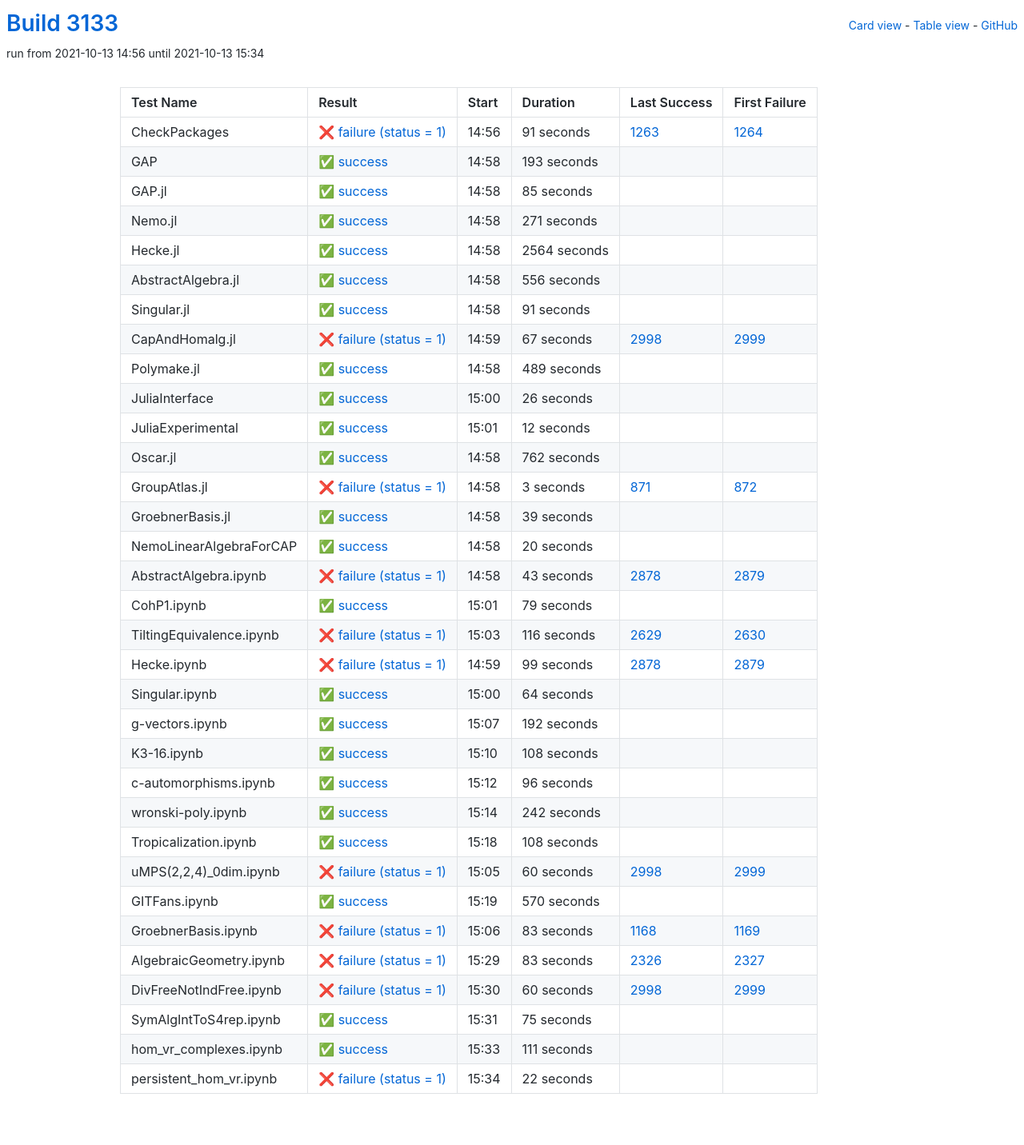
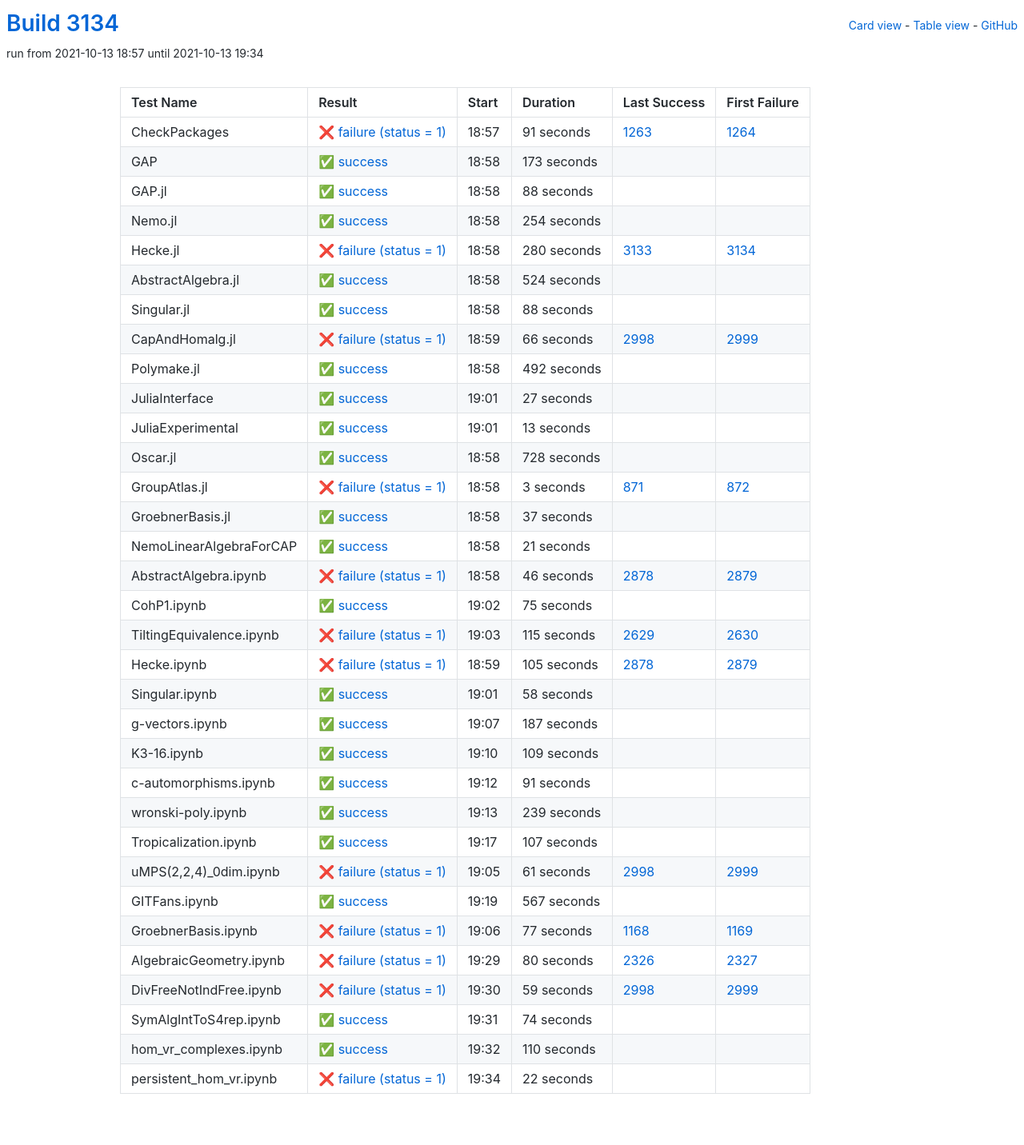
Before and after one commit to oscar-system/oscar-ci-status-stable, a Jekyll site: the page built from table.html, in a window 1280 px wide. Shown: the whole page at 80% size. Built offline with Jekyll 4.4.1, drawn with Linux system fonts in a browser that asks for light colours.

Commit message:
Build #3134

```diff
--- a/_data/ci.yml
+++ b/_data/ci.yml
@@ -1,6 +1,6 @@
 ---
-build: 3133
-build_url: https://oscarci.mathematik.uni-kl.de/job/oscar-stable/3133/
+build: 3134
+build_url: https://oscarci.mathematik.uni-kl.de/job/oscar-stable/3134/
 job: oscar-stable
 organization: oscar-system
 repo: oscar-ci-status-stable
@@ -8,8 +8,8 @@ repourl: https://github.com/oscar-system/oscar-ci-status-stable
 tests:
 - name: CheckPackages
   id: checkpackages
-  log: https://oscarci.mathematik.uni-kl.de/job/oscar-stable/3133/artifact/logs/build-3133/CheckPackages.log
-  start: 2021-10-13 14:56
+  log: https://oscarci.mathematik.uni-kl.de/job/oscar-stable/3134/artifact/logs/build-3134/CheckPackages.log
+  start: 2021-10-13 18:57
   success: false
   exitcode: 1
   status: failure
@@ -20,140 +20,140 @@ tests:
   first_failure_url: https://oscarci.mathematik.uni-kl.de/job/oscar-stable/1264/
 - name: GAP
   id: gap
-  log: https://oscarci.mathematik.uni-kl.de/job/oscar-stable/3133/artifact/logs/build-3133/GAP.log
-  start: 2021-10-13 14:58
+  log: https://oscarci.mathematik.uni-kl.de/job/oscar-stable/3134/artifact/logs/build-3134/GAP.log
+  start: 2021-10-13 18:58
   success: true
   exitcode: 0
   status: success
-  duration: 193
+  duration: 173
   last_success: false
   last_success_url:
   first_failure: false
   first_failure_url:
 - name: GAP.jl
   id: gap-jl
-  log: https://oscarci.mathematik.uni-kl.de/job/oscar-stable/3133/artifact/logs/build-3133/GAP.jl.log
-  start: 2021-10-13 14:58
+  log: https://oscarci.mathematik.uni-kl.de/job/oscar-stable/3134/artifact/logs/build-3134/GAP.jl.log
+  start: 2021-10-13 18:58
   success: true
   exitcode: 0
   status: success
-  duration: 85
+  duration: 88
   last_success: false
   last_success_url:
   first_failure: false
   first_failure_url:
 - name: Nemo.jl
   id: nemo-jl
-  log: https://oscarci.mathematik.uni-kl.de/job/oscar-stable/3133/artifact/logs/build-3133/Nemo.jl.log
-  start: 2021-10-13 14:58
+  log: https://oscarci.mathematik.uni-kl.de/job/oscar-stable/3134/artifact/logs/build-3134/Nemo.jl.log
+  start: 2021-10-13 18:58
   success: true
   exitcode: 0
   status: success
-  duration: 271
+  duration: 254
   last_success: false
   last_success_url:
   first_failure: false
   first_failure_url:
 - name: Hecke.jl
   id: hecke-jl
-  log: https://oscarci.mathematik.uni-kl.de/job/oscar-stable/3133/artifact/logs/build-3133/Hecke.jl.log
-  start: 2021-10-13 14:58
+  log: https://oscarci.mathematik.uni-kl.de/job/oscar-stable/3134/artifact/logs/build-3134/Hecke.jl.log
+  start: 2021-10-13 18:58
+  success: false
+  exitcode: 1
+  status: failure
+  duration: 280
+  last_success: 3133
+  last_success_url: https://oscarci.mathematik.uni-kl.de/job/oscar-stable/3133/
+  first_failure: 3134
+  first_failure_url: https://oscarci.mathematik.uni-kl.de/job/oscar-stable/3134/
+- name: AbstractAlgebra.jl
+  id: abstractalgebra-jl
+  log: https://oscarci.mathematik.uni-kl.de/job/oscar-stable/3134/artifact/logs/build-3134/AbstractAlgebra.jl.log
+  start: 2021-10-13 18:58
   success: true
   exitcode: 0
   status: success
-  duration: 2564
-  last_success: false
-  last_success_url:
-  first_failure: false
-  first_failure_url:
-- name: AbstractAlgebra.jl
-  id: abstractalgebra-jl
-  log: https://oscarci.mathematik.uni-kl.de/job/oscar-stable/3133/artifact/logs/build-3133/AbstractAlgebra.jl.log
-  start: 2021-10-13 14:58
-  success: true
-  exitcode: 0
-  status: success
-  duration: 556
+  duration: 524
   last_success: false
   last_success_url:
   first_failure: false
   first_failure_url:
 - name: Singular.jl
   id: singular-jl
-  log: https://oscarci.mathematik.uni-kl.de/job/oscar-stable/3133/artifact/logs/build-3133/Singular.jl.log
-  start: 2021-10-13 14:58
+  log: https://oscarci.mathematik.uni-kl.de/job/oscar-stable/3134/artifact/logs/build-3134/Singular.jl.log
+  start: 2021-10-13 18:58
   success: true
   exitcode: 0
   status: success
-  duration: 91
+  duration: 88
   last_success: false
   last_success_url:
   first_failure: false
   first_failure_url:
 - name: CapAndHomalg.jl
   id: capandhomalg-jl
-  log: https://oscarci.mathematik.uni-kl.de/job/oscar-stable/3133/artifact/logs/build-3133/CapAndHomalg.jl.log
-  start: 2021-10-13 14:59
+  log: https://oscarci.mathematik.uni-kl.de/job/oscar-stable/3134/artifact/logs/build-3134/CapAndHomalg.jl.log
+  start: 2021-10-13 18:59
   success: false
   exitcode: 1
   status: failure
-  duration: 67
+  duration: 66
   last_success: 2998
   last_success_url: https://oscarci.mathematik.uni-kl.de/job/oscar-stable/2998/
   first_failure: 2999
   first_failure_url: https://oscarci.mathematik.uni-kl.de/job/oscar-stable/2999/
 - name: Polymake.jl
   id: polymake-jl
-  log: https://oscarci.mathematik.uni-kl.de/job/oscar-stable/3133/artifact/logs/build-3133/Polymake.jl.log
-  start: 2021-10-13 14:58
+  log: https://oscarci.mathematik.uni-kl.de/job/oscar-stable/3134/artifact/logs/build-3134/Polymake.jl.log
+  start: 2021-10-13 18:58
   success: true
   exitcode: 0
   status: success
-  duration: 489
+  duration: 492
   last_success: false
   last_success_url:
   first_failure: false
   first_failure_url:
 - name: JuliaInterface
   id: juliainterface
-  log: https://oscarci.mathematik.uni-kl.de/job/oscar-stable/3133/artifact/logs/build-3133/JuliaInterface.log
-  start: 2021-10-13 15:00
+  log: https://oscarci.mathematik.uni-kl.de/job/oscar-stable/3134/artifact/logs/build-3134/JuliaInterface.log
+  start: 2021-10-13 19:01
   success: true
   exitcode: 0
   status: success
-  duration: 26
+  duration: 27
   last_success: false
   last_success_url:
   first_failure: false
   first_failure_url:
 - name: JuliaExperimental
   id: juliaexperimental
-  log: https://oscarci.mathematik.uni-kl.de/job/oscar-stable/3133/artifact/logs/build-3133/JuliaExperimental.log
-  start: 2021-10-13 15:01
+  log: https://oscarci.mathematik.uni-kl.de/job/oscar-stable/3134/artifact/logs/build-3134/JuliaExperimental.log
+  start: 2021-10-13 19:01
   success: true
   exitcode: 0
   status: success
-  duration: 12
+  duration: 13
   last_success: false
   last_success_url:
   first_failure: false
   first_failure_url:
 - name: Oscar.jl
   id: oscar-jl
-  log: https://oscarci.mathematik.uni-kl.de/job/oscar-stable/3133/artifact/logs/build-3133/Oscar.jl.log
-  start: 2021-10-13 14:58
+  log: https://oscarci.mathematik.uni-kl.de/job/oscar-stable/3134/artifact/logs/build-3134/Oscar.jl.log
+  start: 2021-10-13 18:58
   success: true
   exitcode: 0
   status: success
-  duration: 762
+  duration: 728
   last_success: false
   last_success_url:
   first_failure: false
   first_failure_url:
 - name: GroupAtlas.jl
   id: groupatlas-jl
-  log: https://oscarci.mathematik.uni-kl.de/job/oscar-stable/3133/artifact/logs/build-3133/GroupAtlas.jl.log
-  start: 2021-10-13 14:58
+  log: https://oscarci.mathematik.uni-kl.de/job/oscar-stable/3134/artifact/logs/build-3134/GroupAtlas.jl.log
+  start: 2021-10-13 18:58
   success: false
   exitcode: 1
   status: failure
@@ -164,212 +164,44 @@ tests:
   first_failure_url: https://oscarci.mathematik.uni-kl.de/job/oscar-stable/872/
 - name: GroebnerBasis.jl
   id: groebnerbasis-jl
-  log: https://oscarci.mathematik.uni-kl.de/job/oscar-stable/3133/artifact/logs/build-3133/GroebnerBasis.jl.log
-  start: 2021-10-13 14:58
+  log: https://oscarci.mathematik.uni-kl.de/job/oscar-stable/3134/artifact/logs/build-3134/GroebnerBasis.jl.log
+  start: 2021-10-13 18:58
   success: true
   exitcode: 0
   status: success
-  duration: 39
+  duration: 37
   last_success: false
   last_success_url:
   first_failure: false
   first_failure_url:
 - name: NemoLinearAlgebraForCAP
   id: nemolinearalgebraforcap
-  log: https://oscarci.mathematik.uni-kl.de/job/oscar-stable/3133/artifact/logs/build-3133/NemoLinearAlgebraForCAP.log
-  start: 2021-10-13 14:58
+  log: https://oscarci.mathematik.uni-kl.de/job/oscar-stable/3134/artifact/logs/build-3134/NemoLinearAlgebraForCAP.log
+  start: 2021-10-13 18:58
   success: true
   exitcode: 0
   status: success
-  duration: 20
+  duration: 21
   last_success: false
   last_success_url:
   first_failure: false
   first_failure_url:
 - name: AbstractAlgebra.ipynb
   id: abstractalgebra-ipynb
-  log: https://oscarci.mathematik.uni-kl.de/job/oscar-stable/3133/artifact/logs/build-3133/AbstractAlgebra.ipynb.log
-  start: 2021-10-13 14:58
+  log: https://oscarci.mathematik.uni-kl.de/job/oscar-stable/3134/artifact/logs/build-3134/AbstractAlgebra.ipynb.log
+  start: 2021-10-13 18:58
   success: false
   exitcode: 1
   status: failure
-  duration: 43
+  duration: 46
   last_success: 2878
   last_success_url: https://oscarci.mathematik.uni-kl.de/job/oscar-stable/2878/
   first_failure: 2879
   first_failure_url: https://oscarci.mathematik.uni-kl.de/job/oscar-stable/2879/
 - name: CohP1.ipynb
   id: cohp1-ipynb
-  log: https://oscarci.mathematik.uni-kl.de/job/oscar-stable/3133/artifact/logs/build-3133/CohP1.ipynb.log
-  start: 2021-10-13 15:01
-  success: true
-  exitcode: 0
-  status: success
-  duration: 79
-  last_success: false
-  last_success_url:
-  first_failure: false
-  first_failure_url:
-- name: TiltingEquivalence.ipynb
-  id: tiltingequivalence-ipynb
-  log: https://oscarci.mathematik.uni-kl.de/job/oscar-stable/3133/artifact/logs/build-3133/TiltingEquivalence.ipynb.log
-  start: 2021-10-13 15:03
-  success: false
-  exitcode: 1
-  status: failure
-  duration: 116
-  last_success: 2629
-  last_success_url: https://oscarci.mathematik.uni-kl.de/job/oscar-stable/2629/
-  first_failure: 2630
-  first_failure_url: https://oscarci.mathematik.uni-kl.de/job/oscar-stable/2630/
-- name: Hecke.ipynb
-  id: hecke-ipynb
-  log: https://oscarci.mathematik.uni-kl.de/job/oscar-stable/3133/artifact/logs/build-3133/Hecke.ipynb.log
-  start: 2021-10-13 14:59
-  success: false
-  exitcode: 1
-  status: failure
-  duration: 99
-  last_success: 2878
-  last_success_url: https://oscarci.mathematik.uni-kl.de/job/oscar-stable/2878/
-  first_failure: 2879
-  first_failure_url: https://oscarci.mathematik.uni-kl.de/job/oscar-stable/2879/
-- name: Singular.ipynb
-  id: singular-ipynb
-  log: https://oscarci.mathematik.uni-kl.de/job/oscar-stable/3133/artifact/logs/build-3133/Singular.ipynb.log
-  start: 2021-10-13 15:00
-  success: true
-  exitcode: 0
-  status: success
-  duration: 64
-  last_success: false
-  last_success_url:
-  first_failure: false
-  first_failure_url:
-- name: g-vectors.ipynb
-  id: g-vectors-ipynb
-  log: https://oscarci.mathematik.uni-kl.de/job/oscar-stable/3133/artifact/logs/build-3133/g-vectors.ipynb.log
-  start: 2021-10-13 15:07
-  success: true
-  exitcode: 0
-  status: success
-  duration: 192
-  last_success: false
-  last_success_url:
-  first_failure: false
-  first_failure_url:
-- name: K3-16.ipynb
-  id: k3-16-ipynb
-  log: https://oscarci.mathematik.uni-kl.de/job/oscar-stable/3133/artifact/logs/build-3133/K3-16.ipynb.log
-  start: 2021-10-13 15:10
-  success: true
-  exitcode: 0
-  status: success
-  duration: 108
-  last_success: false
-  last_success_url:
-  first_failure: false
-  first_failure_url:
-- name: c-automorphisms.ipynb
-  id: c-automorphisms-ipynb
-  log: https://oscarci.mathematik.uni-kl.de/job/oscar-stable/3133/artifact/logs/build-3133/c-automorphisms.ipynb.log
-  start: 2021-10-13 15:12
-  success: true
-  exitcode: 0
-  status: success
-  duration: 96
-  last_success: false
-  last_success_url:
-  first_failure: false
-  first_failure_url:
-- name: wronski-poly.ipynb
-  id: wronski-poly-ipynb
-  log: https://oscarci.mathematik.uni-kl.de/job/oscar-stable/3133/artifact/logs/build-3133/wronski-poly.ipynb.log
-  start: 2021-10-13 15:14
-  success: true
-  exitcode: 0
-  status: success
-  duration: 242
-  last_success: false
-  last_success_url:
-  first_failure: false
-  first_failure_url:
-- name: Tropicalization.ipynb
-  id: tropicalization-ipynb
-  log: https://oscarci.mathematik.uni-kl.de/job/oscar-stable/3133/artifact/logs/build-3133/Tropicalization.ipynb.log
-  start: 2021-10-13 15:18
-  success: true
-  exitcode: 0
-  status: success
-  duration: 108
-  last_success: false
-  last_success_url:
-  first_failure: false
-  first_failure_url:
-- name: uMPS(2,2,4)_0dim.ipynb
-  id: umps-2-2-4-0dim-ipynb
-  log: https://oscarci.mathematik.uni-kl.de/job/oscar-stable/3133/artifact/logs/build-3133/uMPS-2-2-4-_0dim.ipynb.log
-  start: 2021-10-13 15:05
-  success: false
-  exitcode: 1
-  status: failure
-  duration: 60
-  last_success: 2998
-  last_success_url: https://oscarci.mathematik.uni-kl.de/job/oscar-stable/2998/
-  first_failure: 2999
-  first_failure_url: https://oscarci.mathematik.uni-kl.de/job/oscar-stable/2999/
-- name: GITFans.ipynb
-  id: gitfans-ipynb
-  log: https://oscarci.mathematik.uni-kl.de/job/oscar-stable/3133/artifact/logs/build-3133/GITFans.ipynb.log
-  start: 2021-10-13 15:19
-  success: true
-  exitcode: 0
-  status: success
-  duration: 570
-  last_success: false
-  last_success_url:
-  first_failure: false
-  first_failure_url:
-- name: GroebnerBasis.ipynb
-  id: groebnerbasis-ipynb
-  log: https://oscarci.mathematik.uni-kl.de/job/oscar-stable/3133/artifact/logs/build-3133/GroebnerBasis.ipynb.log
-  start: 2021-10-13 15:06
-  success: false
-  exitcode: 1
-  status: failure
-  duration: 83
-  last_success: 1168
-  last_success_url: https://oscarci.mathematik.uni-kl.de/job/oscar-stable/1168/
-  first_failure: 1169
-  first_failure_url: https://oscarci.mathematik.uni-kl.de/job/oscar-stable/1169/
-- name: AlgebraicGeometry.ipynb
-  id: algebraicgeometry-ipynb
-  log: https://oscarci.mathematik.uni-kl.de/job/oscar-stable/3133/artifact/logs/build-3133/AlgebraicGeometry.ipynb.log
-  start: 2021-10-13 15:29
-  success: false
-  exitcode: 1
-  status: failure
-  duration: 83
-  last_success: 2326
-  last_success_url: https://oscarci.mathematik.uni-kl.de/job/oscar-stable/2326/
-  first_failure: 2327
-  first_failure_url: https://oscarci.mathematik.uni-kl.de/job/oscar-stable/2327/
-- name: DivFreeNotIndFree.ipynb
-  id: divfreenotindfree-ipynb
-  log: https://oscarci.mathematik.uni-kl.de/job/oscar-stable/3133/artifact/logs/build-3133/DivFreeNotIndFree.ipynb.log
-  start: 2021-10-13 15:30
-  success: false
-  exitcode: 1
-  status: failure
-  duration: 60
-  last_success: 2998
-  last_success_url: https://oscarci.mathematik.uni-kl.de/job/oscar-stable/2998/
-  first_failure: 2999
-  first_failure_url: https://oscarci.mathematik.uni-kl.de/job/oscar-stable/2999/
-- name: SymAlgIntToS4rep.ipynb
-  id: symalginttos4rep-ipynb
-  log: https://oscarci.mathematik.uni-kl.de/job/oscar-stable/3133/artifact/logs/build-3133/SymAlgIntToS4rep.ipynb.log
-  start: 2021-10-13 15:31
+  log: https://oscarci.mathematik.uni-kl.de/job/oscar-stable/3134/artifact/logs/build-3134/CohP1.ipynb.log
+  start: 2021-10-13 19:02
   success: true
   exitcode: 0
   status: success
@@ -378,22 +210,190 @@ tests:
   last_success_url:
   first_failure: false
   first_failure_url:
-- name: hom_vr_complexes.ipynb
-  id: hom-vr-complexes-ipynb
-  log: https://oscarci.mathematik.uni-kl.de/job/oscar-stable/3133/artifact/logs/build-3133/hom_vr_complexes.ipynb.log
-  start: 2021-10-13 15:33
+- name: TiltingEquivalence.ipynb
+  id: tiltingequivalence-ipynb
+  log: https://oscarci.mathematik.uni-kl.de/job/oscar-stable/3134/artifact/logs/build-3134/TiltingEquivalence.ipynb.log
+  start: 2021-10-13 19:03
+  success: false
+  exitcode: 1
+  status: failure
+  duration: 115
+  last_success: 2629
+  last_success_url: https://oscarci.mathematik.uni-kl.de/job/oscar-stable/2629/
+  first_failure: 2630
+  first_failure_url: https://oscarci.mathematik.uni-kl.de/job/oscar-stable/2630/
+- name: Hecke.ipynb
+  id: hecke-ipynb
+  log: https://oscarci.mathematik.uni-kl.de/job/oscar-stable/3134/artifact/logs/build-3134/Hecke.ipynb.log
+  start: 2021-10-13 18:59
+  success: false
+  exitcode: 1
+  status: failure
+  duration: 105
+  last_success: 2878
+  last_success_url: https://oscarci.mathematik.uni-kl.de/job/oscar-stable/2878/
+  first_failure: 2879
+  first_failure_url: https://oscarci.mathematik.uni-kl.de/job/oscar-stable/2879/
+- name: Singular.ipynb
+  id: singular-ipynb
+  log: https://oscarci.mathematik.uni-kl.de/job/oscar-stable/3134/artifact/logs/build-3134/Singular.ipynb.log
+  start: 2021-10-13 19:01
   success: true
   exitcode: 0
   status: success
-  duration: 111
+  duration: 58
+  last_success: false
+  last_success_url:
+  first_failure: false
+  first_failure_url:
+- name: g-vectors.ipynb
+  id: g-vectors-ipynb
+  log: https://oscarci.mathematik.uni-kl.de/job/oscar-stable/3134/artifact/logs/build-3134/g-vectors.ipynb.log
+  start: 2021-10-13 19:07
+  success: true
+  exitcode: 0
+  status: success
+  duration: 187
+  last_success: false
+  last_success_url:
+  first_failure: false
+  first_failure_url:
+- name: K3-16.ipynb
+  id: k3-16-ipynb
+  log: https://oscarci.mathematik.uni-kl.de/job/oscar-stable/3134/artifact/logs/build-3134/K3-16.ipynb.log
+  start: 2021-10-13 19:10
+  success: true
+  exitcode: 0
+  status: success
+  duration: 109
+  last_success: false
+  last_success_url:
+  first_failure: false
+  first_failure_url:
+- name: c-automorphisms.ipynb
+  id: c-automorphisms-ipynb
+  log: https://oscarci.mathematik.uni-kl.de/job/oscar-stable/3134/artifact/logs/build-3134/c-automorphisms.ipynb.log
+  start: 2021-10-13 19:12
+  success: true
+  exitcode: 0
+  status: success
+  duration: 91
+  last_success: false
+  last_success_url:
+  first_failure: false
+  first_failure_url:
+- name: wronski-poly.ipynb
+  id: wronski-poly-ipynb
+  log: https://oscarci.mathematik.uni-kl.de/job/oscar-stable/3134/artifact/logs/build-3134/wronski-poly.ipynb.log
+  start: 2021-10-13 19:13
+  success: true
+  exitcode: 0
+  status: success
+  duration: 239
+  last_success: false
+  last_success_url:
+  first_failure: false
+  first_failure_url:
+- name: Tropicalization.ipynb
+  id: tropicalization-ipynb
+  log: https://oscarci.mathematik.uni-kl.de/job/oscar-stable/3134/artifact/logs/build-3134/Tropicalization.ipynb.log
+  start: 2021-10-13 19:17
+  success: true
+  exitcode: 0
+  status: success
+  duration: 107
+  last_success: false
+  last_success_url:
+  first_failure: false
+  first_failure_url:
+- name: uMPS(2,2,4)_0dim.ipynb
+  id: umps-2-2-4-0dim-ipynb
+  log: https://oscarci.mathematik.uni-kl.de/job/oscar-stable/3134/artifact/logs/build-3134/uMPS-2-2-4-_0dim.ipynb.log
+  start: 2021-10-13 19:05
+  success: false
+  exitcode: 1
+  status: failure
+  duration: 61
+  last_success: 2998
+  last_success_url: https://oscarci.mathematik.uni-kl.de/job/oscar-stable/2998/
+  first_failure: 2999
+  first_failure_url: https://oscarci.mathematik.uni-kl.de/job/oscar-stable/2999/
+- name: GITFans.ipynb
+  id: gitfans-ipynb
+  log: https://oscarci.mathematik.uni-kl.de/job/oscar-stable/3134/artifact/logs/build-3134/GITFans.ipynb.log
+  start: 2021-10-13 19:19
+  success: true
+  exitcode: 0
+  status: success
+  duration: 567
+  last_success: false
+  last_success_url:
+  first_failure: false
+  first_failure_url:
+- name: GroebnerBasis.ipynb
+  id: groebnerbasis-ipynb
+  log: https://oscarci.mathematik.uni-kl.de/job/oscar-stable/3134/artifact/logs/build-3134/GroebnerBasis.ipynb.log
+  start: 2021-10-13 19:06
+  success: false
+  exitcode: 1
+  status: failure
+  duration: 77
+  last_success: 1168
+  last_success_url: https://oscarci.mathematik.uni-kl.de/job/oscar-stable/1168/
+  first_failure: 1169
+  first_failure_url: https://oscarci.mathematik.uni-kl.de/job/oscar-stable/1169/
+- name: AlgebraicGeometry.ipynb
+  id: algebraicgeometry-ipynb
+  log: https://oscarci.mathematik.uni-kl.de/job/oscar-stable/3134/artifact/logs/build-3134/AlgebraicGeometry.ipynb.log
+  start: 2021-10-13 19:29
+  success: false
+  exitcode: 1
+  status: failure
+  duration: 80
+  last_success: 2326
+  last_success_url: https://oscarci.mathematik.uni-kl.de/job/oscar-stable/2326/
+  first_failure: 2327
+  first_failure_url: https://oscarci.mathematik.uni-kl.de/job/oscar-stable/2327/
+- name: DivFreeNotIndFree.ipynb
+  id: divfreenotindfree-ipynb
+  log: https://oscarci.mathematik.uni-kl.de/job/oscar-stable/3134/artifact/logs/build-3134/DivFreeNotIndFree.ipynb.log
+  start: 2021-10-13 19:30
+  success: false
+  exitcode: 1
+  status: failure
+  duration: 59
+  last_success: 2998
+  last_success_url: https://oscarci.mathematik.uni-kl.de/job/oscar-stable/2998/
+  first_failure: 2999
+  first_failure_url: https://oscarci.mathematik.uni-kl.de/job/oscar-stable/2999/
+- name: SymAlgIntToS4rep.ipynb
+  id: symalginttos4rep-ipynb
+  log: https://oscarci.mathematik.uni-kl.de/job/oscar-stable/3134/artifact/logs/build-3134/SymAlgIntToS4rep.ipynb.log
+  start: 2021-10-13 19:31
+  success: true
+  exitcode: 0
+  status: success
+  duration: 74
+  last_success: false
+  last_success_url:
+  first_failure: false
+  first_failure_url:
+- name: hom_vr_complexes.ipynb
+  id: hom-vr-complexes-ipynb
+  log: https://oscarci.mathematik.uni-kl.de/job/oscar-stable/3134/artifact/logs/build-3134/hom_vr_complexes.ipynb.log
+  start: 2021-10-13 19:32
+  success: true
+  exitcode: 0
+  status: success
+  duration: 110
   last_success: false
   last_success_url:
   first_failure: false
   first_failure_url:
 - name: persistent_hom_vr.ipynb
   id: persistent-hom-vr-ipynb
-  log: https://oscarci.mathematik.uni-kl.de/job/oscar-stable/3133/artifact/logs/build-3133/persistent_hom_vr.ipynb.log
-  start: 2021-10-13 15:34
+  log: https://oscarci.mathematik.uni-kl.de/job/oscar-stable/3134/artifact/logs/build-3134/persistent_hom_vr.ipynb.log
+  start: 2021-10-13 19:34
   success: false
   exitcode: 1
   status: failure
```
Also changed, not shown: README.md.
